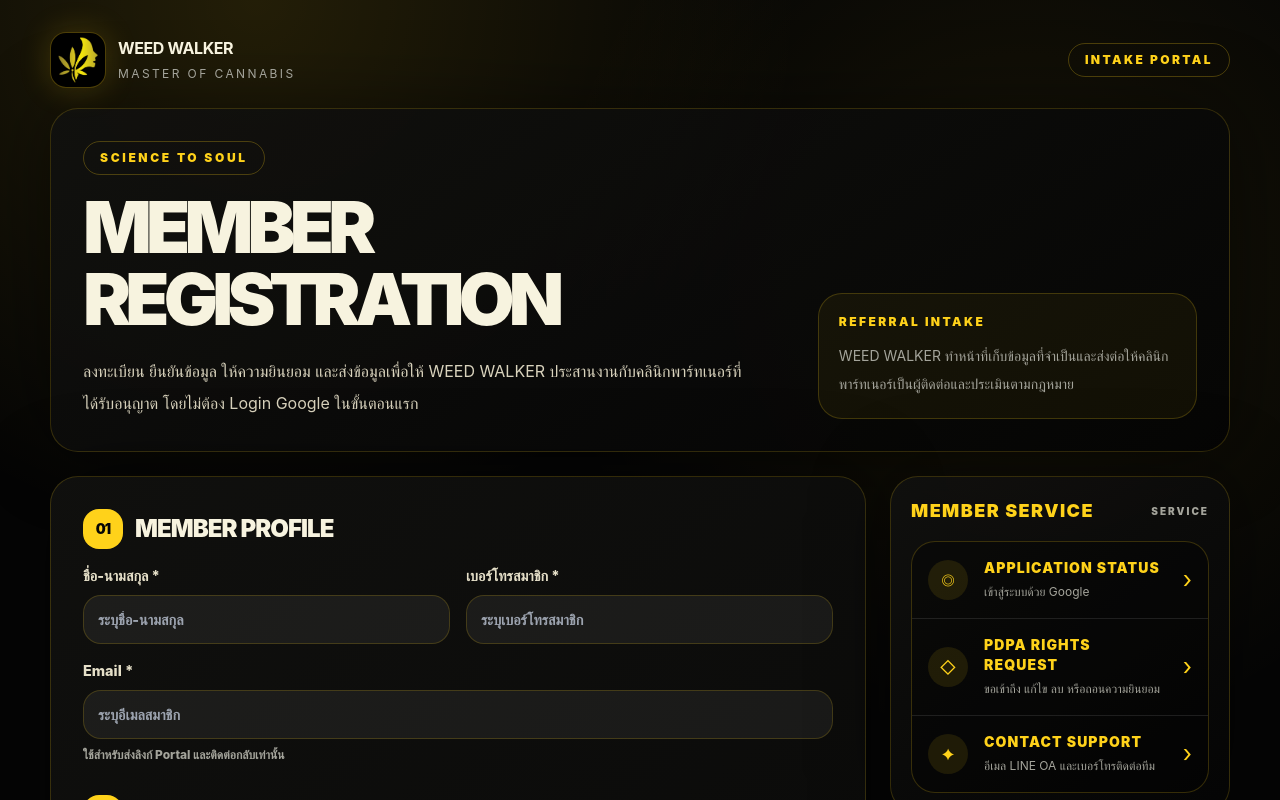
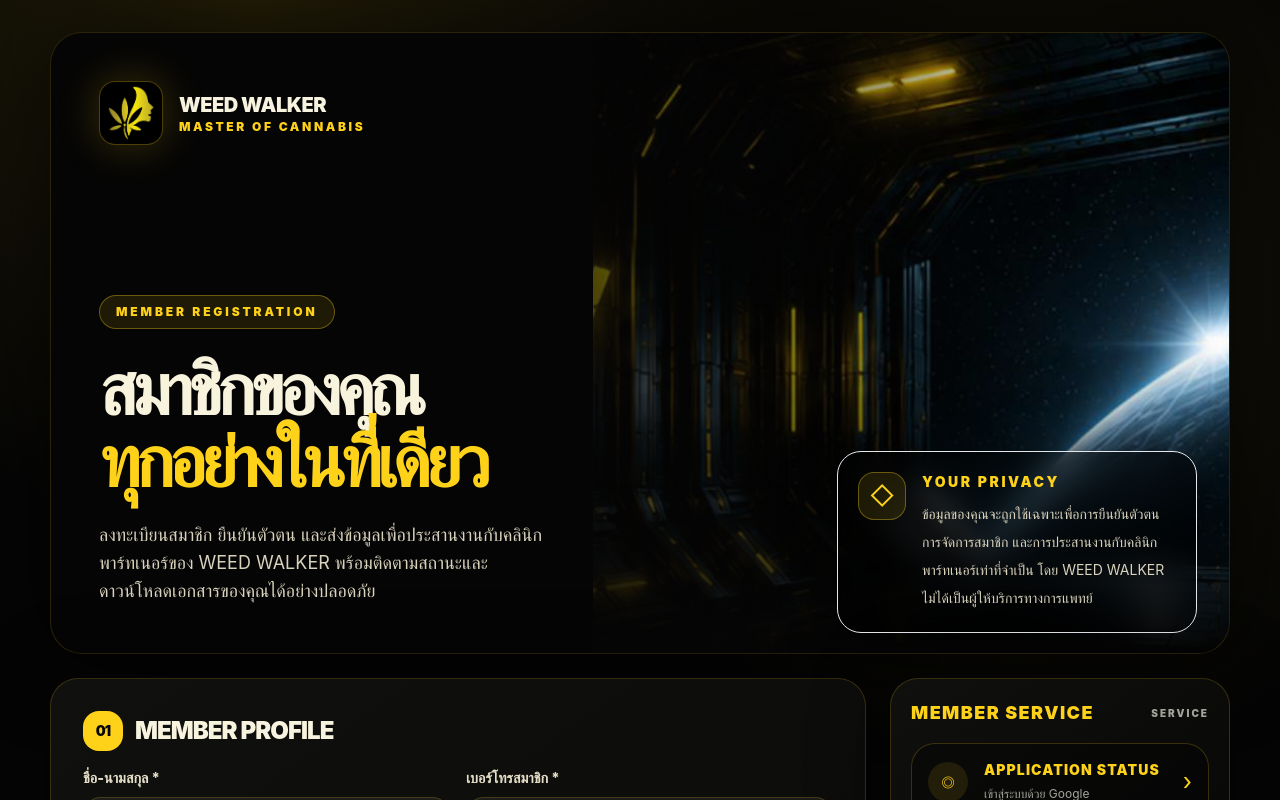
Before and after one commit to ncckaz-arch/weedwalker-site, a Next.js app: page /intake in a window 1280 px wide. Shown: the top 800 px of the page. Built offline with nearby package versions, Linux system fonts and the light colour scheme; no server answers.

Commit message:
Update intake hero for member registration

```diff
--- a/src/app/intake/page.tsx
+++ b/src/app/intake/page.tsx
@@ -2,52 +2,72 @@ import { IntakeForm } from '@/components/intake-form';
 
 export const metadata = {
   title: 'Intake Portal | WEED WALKER',
-  description: 'WEED WALKER intake and licensed partner clinic referral portal.',
+  description: 'WEED WALKER member registration and partner clinic coordination portal.',
 };
 
 export default function IntakePage() {
   return (
     <main className="walker-shell py-5 md:py-8">
-      <div className="mb-5 flex items-center justify-between gap-4">
-        <a href="/" className="flex items-center gap-3" aria-label="Back to WEED WALKER home">
-          <span className="grid h-14 w-14 place-items-center overflow-hidden rounded-2xl border border-walkerYellow/30 bg-black shadow-[0_0_32px_rgba(255,210,26,0.18)]">
+      <section className="mb-6 overflow-hidden rounded-[2rem] border border-walkerYellow/15 bg-[#050505] shadow-[0_0_90px_rgba(0,0,0,0.65)]">
+        <div className="grid min-h-[620px] lg:grid-cols-[0.92fr_1.08fr]">
+          <div className="relative z-10 flex flex-col justify-between gap-10 p-6 md:p-10 lg:p-12">
+            <a href="/" className="flex items-center gap-4" aria-label="Back to WEED WALKER home">
+              <span className="grid h-16 w-16 place-items-center overflow-hidden rounded-2xl border border-walkerYellow/30 bg-black shadow-[0_0_42px_rgba(255,210,26,0.22)]">
                 <img
                   src="/weed-walker-logo-mark.png"
                   alt="WEED WALKER logo"
-              className="h-12 w-12 object-contain"
+                  className="h-14 w-14 object-contain"
                 />
               </span>
               <span>
-            <strong className="block text-base tracking-tight">WEED WALKER</strong>
-            <small className="walker-muted text-xs uppercase tracking-[0.2em]">Master of Cannabis</small>
+                <strong className="block text-xl font-black tracking-tight">WEED WALKER</strong>
+                <small className="block text-xs font-black uppercase tracking-[0.22em] text-walkerYellow">
+                  Master of Cannabis
+                </small>
               </span>
             </a>
-        <span className="hidden rounded-full border border-walkerYellow/25 px-4 py-2 text-xs font-black uppercase tracking-[0.2em] text-walkerYellow md:inline-flex">
-          Intake Portal
-        </span>
+
+            <div>
+              <p className="mb-6 inline-flex rounded-full border border-walkerYellow/35 bg-walkerYellow/10 px-4 py-2 text-xs font-black uppercase tracking-[0.24em] text-walkerYellow">
+                Member Registration
+              </p>
+              <h1 className="max-w-xl text-5xl font-black leading-[0.92] tracking-[-0.07em] text-[#f8f3dc] md:text-7xl">
+                สมาชิกของคุณ
+                <span className="block text-walkerYellow">ทุกอย่างในที่เดียว</span>
+              </h1>
+              <p className="mt-6 max-w-xl text-base leading-8 text-[#d9d3bd] md:text-lg">
+                ลงทะเบียนสมาชิก ยืนยันตัวตน และส่งข้อมูลเพื่อประสานงานกับคลินิกพาร์ทเนอร์ของ WEED WALKER
+                พร้อมติดตามสถานะและดาวน์โหลดเอกสารของคุณได้อย่างปลอดภัย
+              </p>
+
+            </div>
           </div>
 
-      <section className="walker-card mb-6 overflow-hidden p-5 md:p-8">
-        <div className="grid gap-6 md:grid-cols-[1.5fr_0.8fr] md:items-end">
+          <div className="relative min-h-[420px] overflow-hidden lg:min-h-full">
+            <img
+              src="/weedwalker-hero-bg.jpg"
+              alt="WEED WALKER sci-fi portal artwork"
+              className="absolute inset-0 h-full w-full object-cover"
+            />
+            <div className="absolute inset-0 bg-gradient-to-r from-[#050505] via-[#050505]/45 to-transparent lg:from-[#050505]/70" />
+            <div className="absolute inset-x-0 bottom-0 h-1/2 bg-gradient-to-t from-[#050505] via-[#050505]/20 to-transparent" />
+
+            <aside className="absolute bottom-5 left-5 right-5 rounded-3xl border border-white/12 bg-black/55 p-5 shadow-[0_0_50px_rgba(0,0,0,0.55)] backdrop-blur-md md:left-auto md:right-8 md:w-[360px]">
+              <div className="flex gap-4">
+                <span className="grid h-12 w-12 shrink-0 place-items-center rounded-2xl border border-walkerYellow/35 bg-walkerYellow/10 text-2xl text-walkerYellow">
+                  ◇
+                </span>
                 <div>
-            <p className="mb-4 inline-flex rounded-full border border-walkerYellow/25 px-4 py-2 text-xs font-black uppercase tracking-[0.22em] text-walkerYellow">
-              Science to Soul
-            </p>
-            <h1 className="text-5xl font-black uppercase leading-[0.9] tracking-[-0.08em] md:text-7xl">
-              Member Registration
-            </h1>
-            <p className="mt-5 max-w-2xl text-base leading-8 text-[#d9d3bd]">
-              ลงทะเบียน ยืนยันข้อมูล ให้ความยินยอม และส่งข้อมูลเพื่อให้ WEED WALKER
-              ประสานงานกับคลินิกพาร์ทเนอร์ที่ได้รับอนุญาต โดยไม่ต้อง Login Google ในขั้นตอนแรก
+                  <p className="text-sm font-black uppercase tracking-[0.18em] text-walkerYellow">Your Privacy</p>
+                  <p className="mt-2 text-sm leading-7 text-[#d9d3bd]">
+                    ข้อมูลของคุณจะถูกใช้เฉพาะเพื่อการยืนยันตัวตน การจัดการสมาชิก
+                    และการประสานงานกับคลินิกพาร์ทเนอร์เท่าที่จำเป็น โดย WEED WALKER
+                    ไม่ได้เป็นผู้ให้บริการทางการแพทย์
                   </p>
                 </div>
-
-          <aside className="rounded-3xl border border-walkerYellow/20 bg-walkerYellow/5 p-5">
-            <p className="text-xs font-black uppercase tracking-[0.2em] text-walkerYellow">Referral Intake</p>
-            <p className="mt-3 text-sm leading-7 text-walkerMuted">
-              WEED WALKER ทำหน้าที่เก็บข้อมูลที่จำเป็นและส่งต่อให้คลินิกพาร์ทเนอร์เป็นผู้ติดต่อและประเมินตามกฎหมาย
-            </p>
+              </div>
             </aside>
+          </div>
         </div>
       </section>
 
--- a/src/components/intake-form.tsx
+++ b/src/components/intake-form.tsx
@@ -107,7 +107,7 @@ export function IntakeForm() {
       <input className="hidden" name="website" tabIndex={-1} autoComplete="off" />
       <input type="hidden" name="requestTelemed" value="true" />
 
-      <section className="grid gap-4">
+      <section id="member-profile" className="scroll-mt-28 grid gap-4">
         <SectionTitle number="01" title="Member Profile" />
         <div className="grid gap-4 md:grid-cols-2">
           <label className="walker-label">
```
Also changed, not shown: public/weedwalker-hero-bg.jpg (added). Lines whose indentation alone changed are shown as unchanged.
